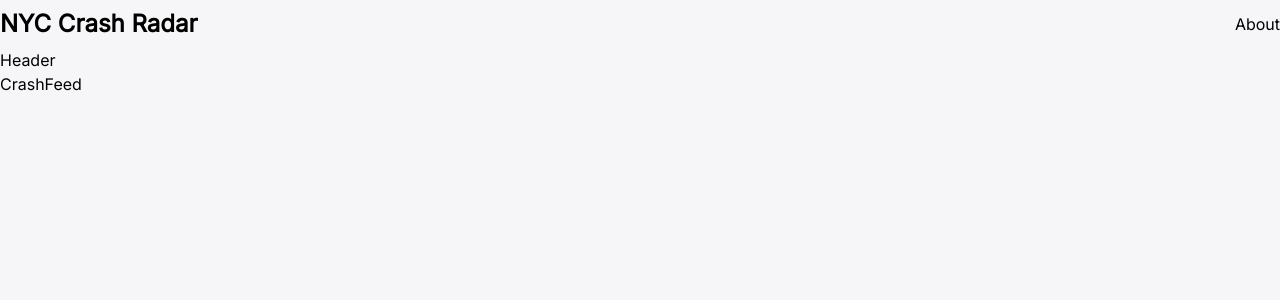
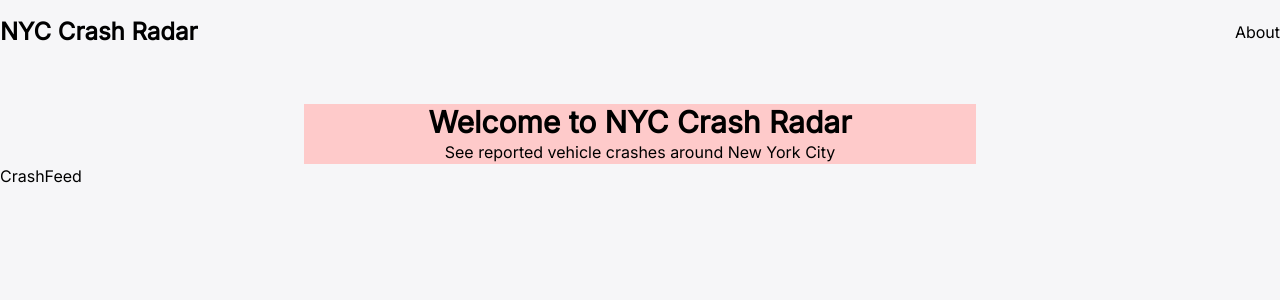
Before and after one commit to internetdrew/nyc-crash-radar, a React (Vite) app: page / in a window 1280 px wide. Shown: the top 300 px of the page. Built offline with nearby package versions, Linux system fonts and the light colour scheme.

Commit message:
improve vertical padding in navbar

```diff
--- a/src/components/Header.tsx
+++ b/src/components/Header.tsx
@@ -1,5 +1,10 @@
 const Header = () => {
-  return <div>Header</div>;
+  return (
+    <header className='bg-red-200 max-w-2xl mx-auto text-center mt-10'>
+      <h1 className='text-3xl font-semibold'>Welcome to NYC Crash Radar</h1>
+      <h2>See reported vehicle crashes around New York City</h2>
+    </header>
+  );
 };
 
 export default Header;
--- a/src/components/Navbar.tsx
+++ b/src/components/Navbar.tsx
@@ -1,6 +1,6 @@
 const Navbar = () => {
   return (
-    <nav className='py-2'>
+    <nav className='py-4'>
       <div className='flex items-center justify-between max-w-7xl mx-auto'>
         <div className='text-2xl font-semibold'>NYC Crash Radar</div>
         <ul>
```
